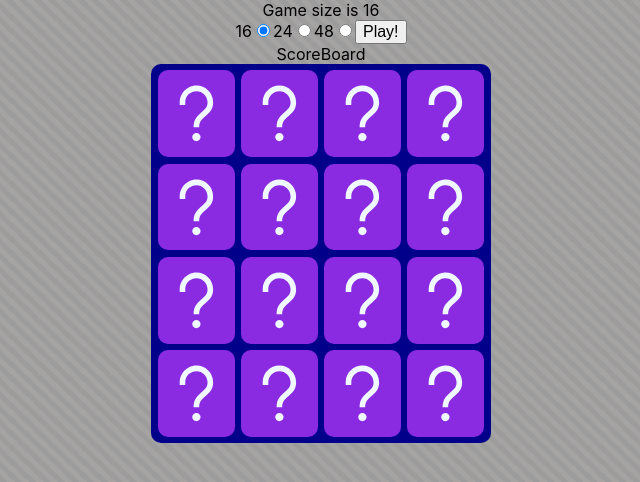
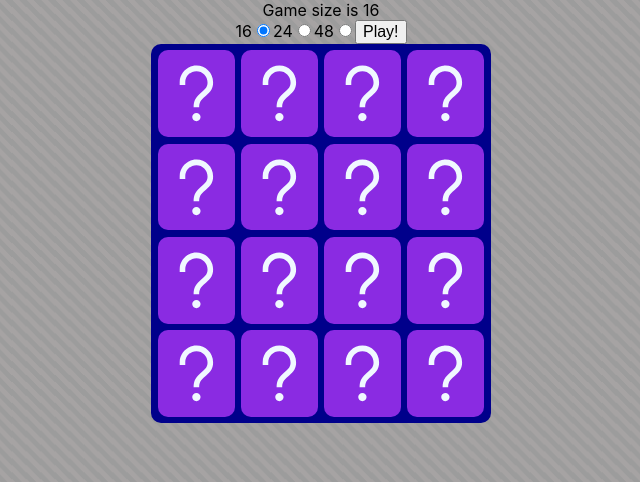
Before and after one commit to bart-1/memo-game, a React (Vite) app: page / in a window 1280 px wide. Shown: the top 482 px of the page, without its empty margins (319-959 px from the left). Built offline with nearby package versions, Linux system fonts and the light colour scheme.

Commit message:
refactor: change organization of components
Separate new BlocksGenerator component out, with all logic,
that is responsible for initialization of blocks pack.

```diff
--- a/src/App.tsx
+++ b/src/App.tsx
@@ -3,6 +3,8 @@ import "./styles/App.css";
 import BoardToPlay from "./BoardToPlay";
 import GameSet, { GameSize } from "./GameSet";
 import ScoreBoard from "./ScoreBoard";
+
+
 
 function App() {
   const [pattern, setPattern] = useState<GameSize>(16);
@@ -12,7 +14,7 @@ function App() {
       <GameSet
         setPattern={(size) => setPattern(size)}
       />
-      <ScoreBoard />
+      {/* <ScoreBoard /> */}
       <BoardToPlay numberOfBlocks={pattern}/>
     </div>
   );
--- /dev/null
+++ b/src/BlockGenerator.tsx
@@ -0,0 +1,71 @@
+import { useEffect, useState } from "react";
+import { IconType, IconContext } from "react-icons";
+import { GameSize } from "./GameSet";
+import { gameIconPack, QuestionMark } from "./Iconpack";
+import "./styles/BlockGenerator.css";
+
+export type BlockObject = { id: number; name: string };
+
+interface BlockGeneratorProps {
+  numberOfBlocks: GameSize;
+  uncovered: BlockObject[];
+  handleBlockClick: (iconName: string, index: number) => void;
+  boardSize: string;
+  clickedBlock: string;
+}
+
+const shuffleArrayElements = (arr: IconType[]) => {
+  for (let i = arr.length - 1; i > 0; i--) {
+    const j = Math.floor(Math.random() * (i + 1));
+    [arr[i], arr[j]] = [arr[j], arr[i]];
+  }
+  return arr;
+};
+
+const prepareDeckOfBlocks = (arr: IconType[], numberOfBlocks: GameSize) => {
+  const initialShuffle = shuffleArrayElements(arr);
+  const countBlocks = initialShuffle.filter((element, index) => {
+    if (index < numberOfBlocks / 2) return element;
+  });
+  const preparedDeck = countBlocks.concat(countBlocks);
+
+  return shuffleArrayElements(preparedDeck);
+};
+
+const BlockGenerator = ({
+  numberOfBlocks,
+  uncovered,
+  clickedBlock,
+  boardSize,
+  handleBlockClick,
+}: BlockGeneratorProps) => {
+  const [preparedDeck, setPreparedDeck] = useState<IconType[]>([QuestionMark]);
+
+  useEffect(() => {
+    setPreparedDeck(prepareDeckOfBlocks(gameIconPack, numberOfBlocks));
+  }, [boardSize]);
+
+  const bloksGenerator = preparedDeck.map((icon, index) => {
+    const Icon = icon;
+    return (
+      <div
+        className="game-block"
+        key={index}
+        onClick={() => handleBlockClick(icon.name, index)}>
+        <IconContext.Provider
+          value={{ className: "game-block-icon", size: "6vw" }}>
+          {clickedBlock === icon.name + index ||
+          uncovered.find((element) => element.name === icon.name) ? (
+            <Icon />
+          ) : (
+            <QuestionMark />
+          )}
+        </IconContext.Provider>
+      </div>
+    );
+  });
+
+  return <>{bloksGenerator}</>;
+};
+
+export default BlockGenerator;
--- a/src/BoardToPlay.tsx
+++ b/src/BoardToPlay.tsx
@@ -1,41 +1,20 @@
-import react, { useEffect, useState } from "react";
-import { IconContext, IconType } from "react-icons";
-import { gameIconPack, QuestionMark } from "./Iconpack";
+import { useEffect, useState } from "react";
+import BlockGenerator, { BlockObject } from "./BlockGenerator";
+import { GameSize } from "./GameSet";
 import "./styles/BoardToPlay.css";
 
 interface BoardToPlayProps {
-  numberOfBlocks: number;
+  numberOfBlocks: GameSize;
 }
 
 type BoardSize = "s" | "m" | "l";
 
-type IconsArray = IconType[];
-
 export type BlocksObjectsArray = { id: number; name: string }[];
-
-const shuffleArrayElements = (arr: IconsArray) => {
-  for (let i = arr.length - 1; i > 0; i--) {
-    const j = Math.floor(Math.random() * (i + 1));
-    [arr[i], arr[j]] = [arr[j], arr[i]];
-  }
-  return arr;
-};
-
-const prepareDeckOfBlocks = (arr: IconsArray, numberOfBlocks: number) => {
-  const initialShuffle = shuffleArrayElements(arr);
-  const countBlocks = initialShuffle.filter((element, index) => {
-    if (index < numberOfBlocks / 2) return element;
-  });
-  const preparedDeck = countBlocks.concat(countBlocks);
-
-  return shuffleArrayElements(preparedDeck);
-};
 
 const BoardToPlay = ({ numberOfBlocks }: BoardToPlayProps) => {
   const [boardSize, setBoardSize] = useState<BoardSize>("s");
-  const [preparedDeck, setPreparedDeck] = useState<IconsArray>([QuestionMark]);
   const [clickedBlock, setClickedBlock] = useState("");
-  const [blockPair, setBlockPair] = useState<BlocksObjectsArray>([]);
+  const [blockPair, setBlockPair] = useState<BlockObject[]>([]);
   const [uncovered, setUncovered] = useState<BlocksObjectsArray>([]);
   const [endGame, setEndGame] = useState(false);
 
@@ -52,13 +31,8 @@ const BoardToPlay = ({ numberOfBlocks }: BoardToPlayProps) => {
         setBoardSize("l");
         break;
     }
-    setPreparedDeck([QuestionMark]);
     setUncovered([]);
   }, [numberOfBlocks]);
-
-  useEffect(() => {
-    setPreparedDeck(prepareDeckOfBlocks(gameIconPack, numberOfBlocks));
-  }, [boardSize]);
 
   useEffect(() => {
     if (uncovered.length * 2 === numberOfBlocks) {
@@ -87,30 +61,22 @@ const BoardToPlay = ({ numberOfBlocks }: BoardToPlayProps) => {
     );
   };
 
-  const bloksGenerator = preparedDeck.map((icon, index) => {
-    const Icon = icon;
-    return (
-      <div
-        className="game-block"
-        key={index}
-        onClick={() => handleBlockClick(icon.name, index)}>
-        <IconContext.Provider
-          value={{ className: "game-block-icon", size: "6vw" }}>
-          {clickedBlock === icon.name + index ||
-          uncovered.find((element) => element.name === icon.name) ? (
-            <Icon />
-          ) : (
-            <QuestionMark />
-          )}
-        </IconContext.Provider>
-      </div>
-    );
-  });
-
   return (
     <>
       <div className="game-board" id={boardSize}>
-        {endGame ? <p>WIN!!</p> : bloksGenerator}
+        {endGame ? (
+          <p>WIN!!</p>
+        ) : (
+          <BlockGenerator
+            numberOfBlocks={numberOfBlocks}
+            uncovered={uncovered}
+            boardSize={boardSize}
+            handleBlockClick={(iconName, index) =>
+              handleBlockClick(iconName, index)
+            }
+            clickedBlock={clickedBlock}
+          />
+        )}
       </div>
     </>
   );
--- a/src/GameSet.tsx
+++ b/src/GameSet.tsx
@@ -1,4 +1,4 @@
-import react, { useEffect, useState, FormEvent, useCallback } from "react";
+import react, { useEffect, useState } from "react";
 
 export type GameSize = 16 | 24 | 48;
 
```
